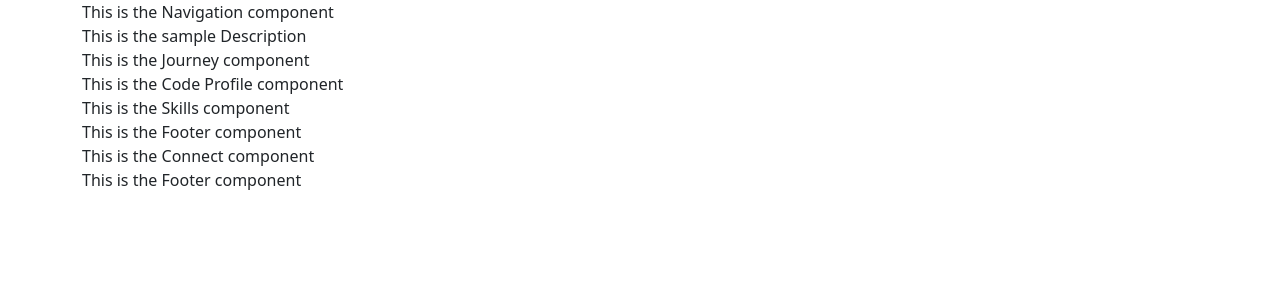
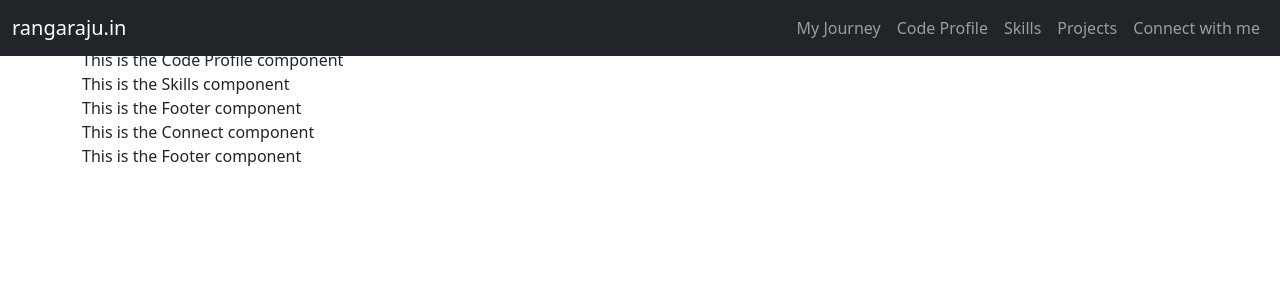
Before and after one commit to rangaraju29139/my-app, a React (Create React App) app: page / in a window 1280 px wide. Shown: the top 300 px of the page. Built offline with nearby package versions, Linux system fonts and the light colour scheme.

Commit message:
added links to navigations

```diff
--- a/src/components/Navigation.js
+++ b/src/components/Navigation.js
@@ -1,7 +1,26 @@
 import React from "react";
-import { Container } from "react-bootstrap";
+import Container from "react-bootstrap/Container";
+import Nav from "react-bootstrap/Nav";
+import Navbar from "react-bootstrap/Navbar";
 
 function Navigation() {
-  return <Container>This is the Navigation component</Container>;
+  return (
+    <Navbar collapseOnSelect expand="lg" bg="dark" fixed="top" variant="dark">
+      <Container fluid>
+        <Navbar.Brand href="#">rangaraju.in</Navbar.Brand>
+        <Navbar.Toggle aria-controls="responsive-navbar-nav" />
+        <Navbar.Collapse id="responsive-navbar-nav">
+          <Nav className="justify-content-end ms-auto">
+            {/* <Nav.Link href="#Description">Short Description</Nav.Link> */}
+            <Nav.Link href="#journey">My Journey</Nav.Link>
+            <Nav.Link href="#code-profile">Code Profile</Nav.Link>
+            <Nav.Link href="#skill">Skills</Nav.Link>
+            <Nav.Link href="#projects">Projects</Nav.Link>
+            <Nav.Link href="#connect">Connect with me </Nav.Link>
+          </Nav>
+        </Navbar.Collapse>
+      </Container>
+    </Navbar>
+  );
 }
 export default Navigation;
```
